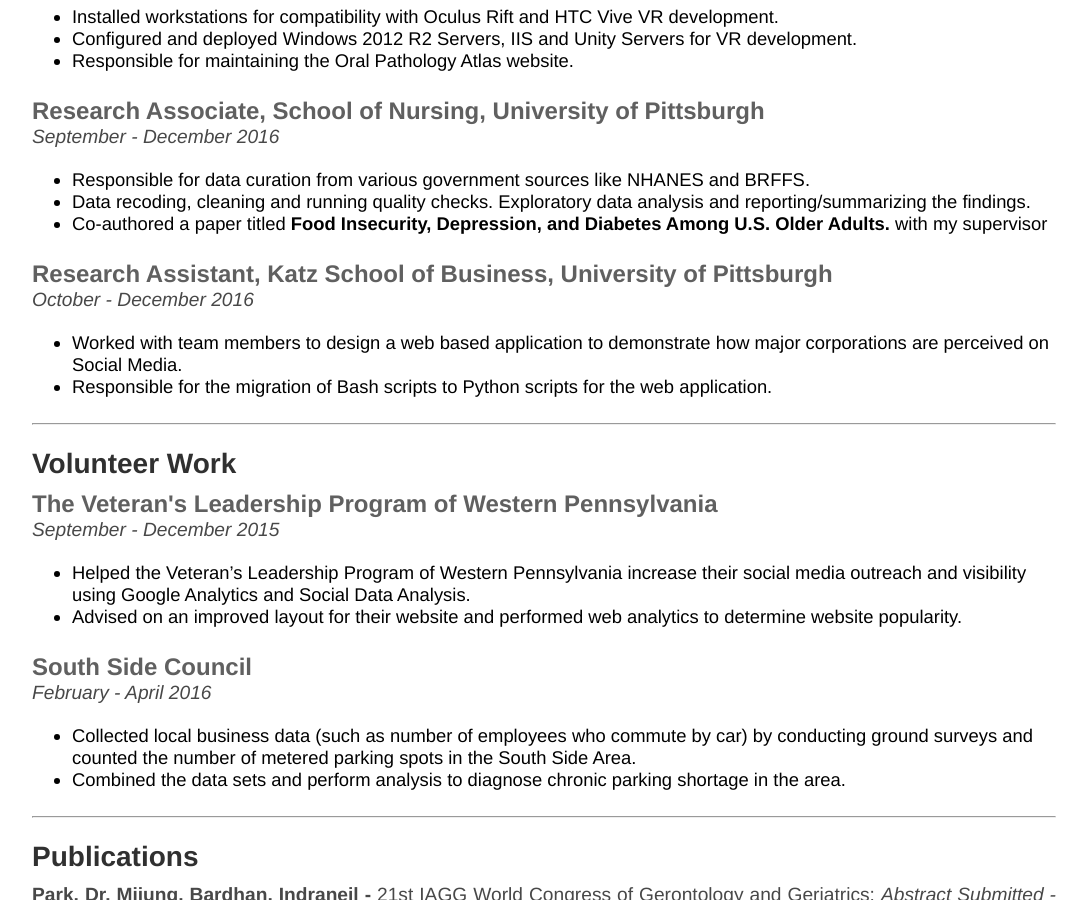
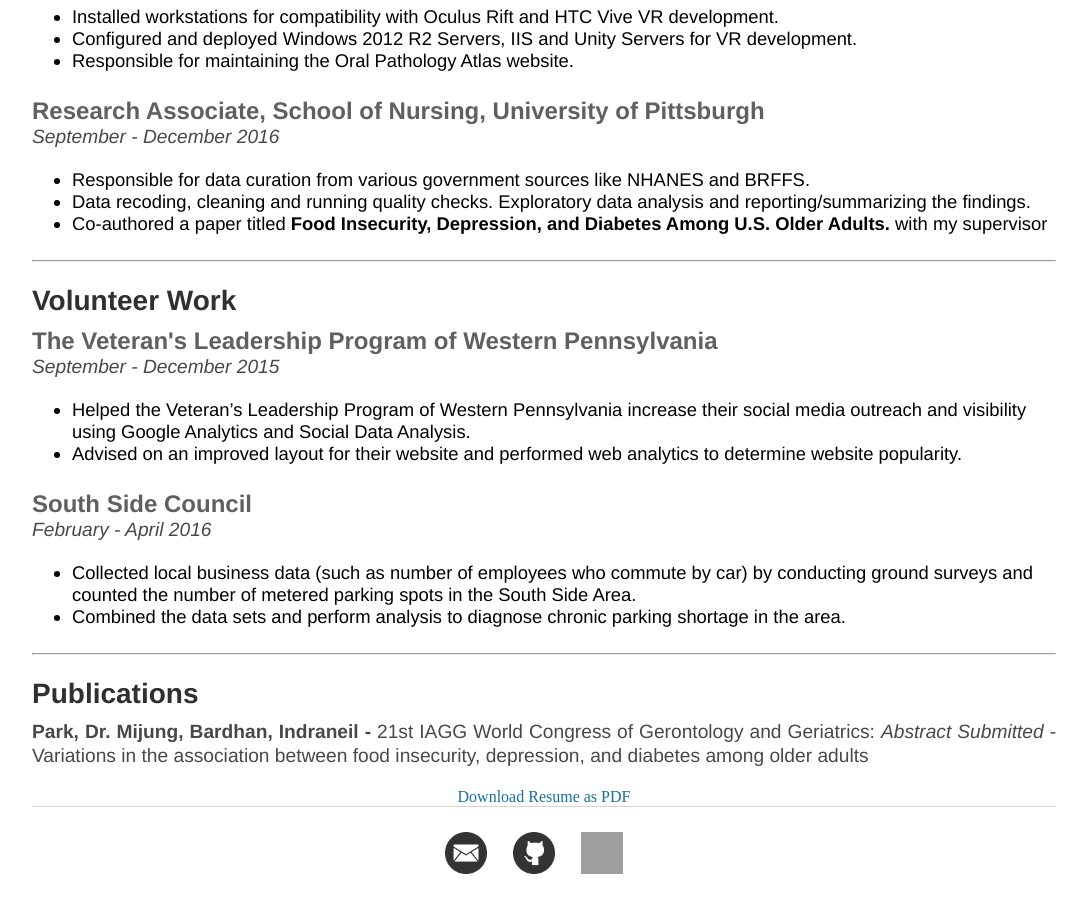
Before and after one commit to NeilBardhan/neilbardhan.github.io, a Jekyll site: the page built from resume/index.html, in a window 1280 px wide and 900 px high, scrolled down 1166 px. Shown: the whole window, without its empty margins (96-1183 px from the left). Built offline with Jekyll 4.4.1, drawn with Linux system fonts in a browser that asks for light colours; some of the changed text lies outside the part shown; grey boxes are pictures that could not be loaded.

Commit message:
Update index.html

```diff
--- a/resume/index.html
+++ b/resume/index.html
@@ -6,8 +6,8 @@
 	<div class="resume">
 		<h1>Indraneil Bardhan</h1>
 		<address>
-		<strong>Pittsburgh</strong><br>
-		Pennsylvania<br>
+		<strong>Stamford</strong><br>
+		Connecticut<br>
 		USA<br>
 		<span class="obfuscate">indraneil.bardhan@tuta.io</span>
 		</address>
@@ -64,13 +64,6 @@
 				<li>Data recoding, cleaning and running quality checks. Exploratory data analysis and reporting/summarizing the findings.</li>
 				<li>Co-authored a paper titled <strong> Food Insecurity, Depression, and Diabetes Among U.S. Older Adults.</strong> with my supervisor </li>
 			</ul>
-
-		<h3>Research Assistant, Katz School of Business, University of Pittsburgh</h3>
-		<p><em>October - December 2016</em></p>
-			<ul>
-				<li>Worked with team members to design a web based application to demonstrate how major corporations are perceived on Social Media.</li>
-				<li>Responsible for the migration of Bash scripts to Python scripts for the web application.</li>
-			</ul>
 		<hr>
 
 		<h2>Volunteer Work</h2>
@@ -96,6 +89,6 @@
 		</p>
 
 		<center>
-		<a target="_blank" href="https://neilbardhan.github.io/resume/resume.pdf" class="download">Download Resume as PDF </a>
+		<a target="_blank" href="https://neilbardhan.github.io/resume/resume_classic.pdf" class="download">Download Resume as PDF </a>
 		</center>
 	</div>
```
